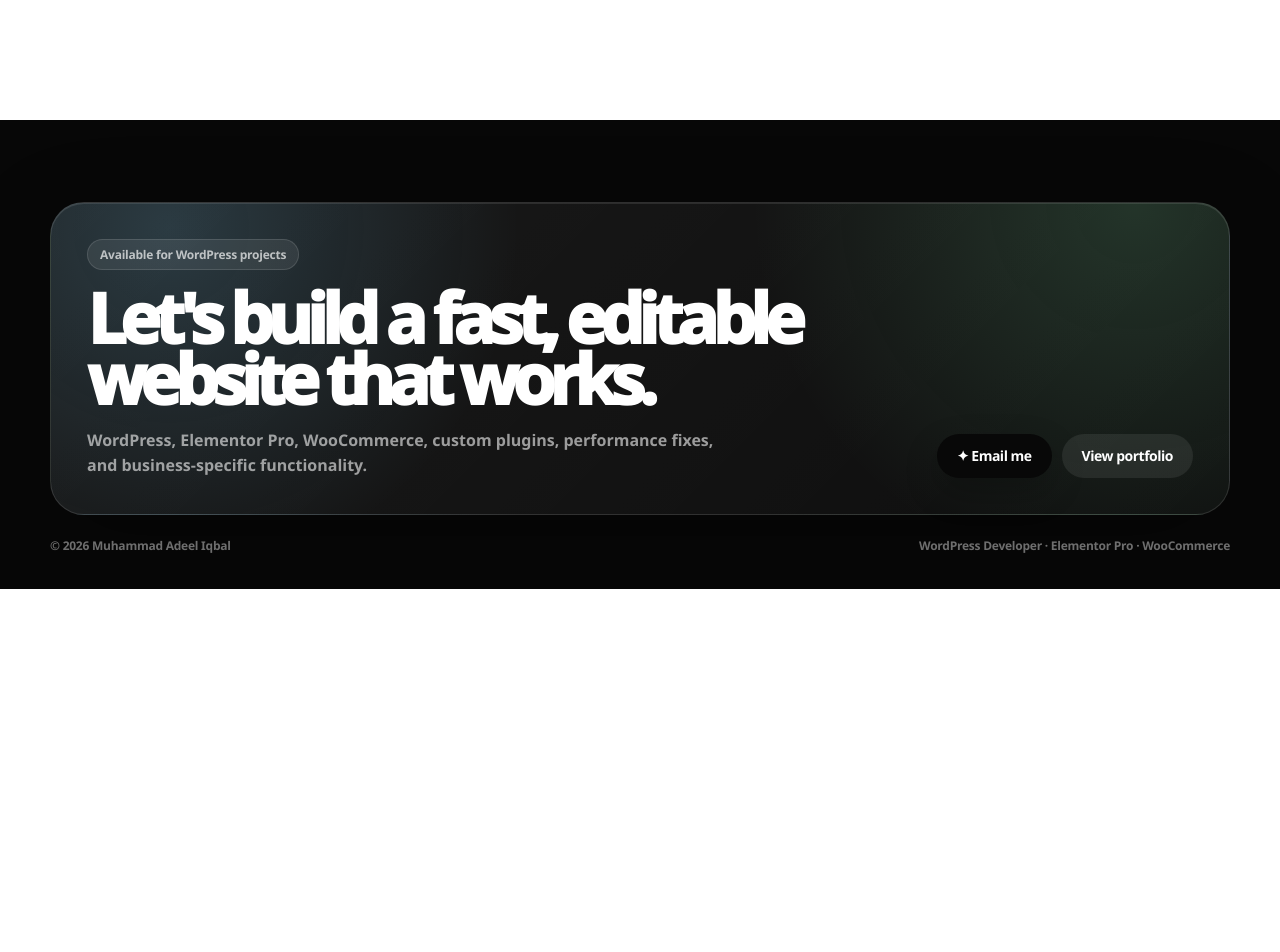
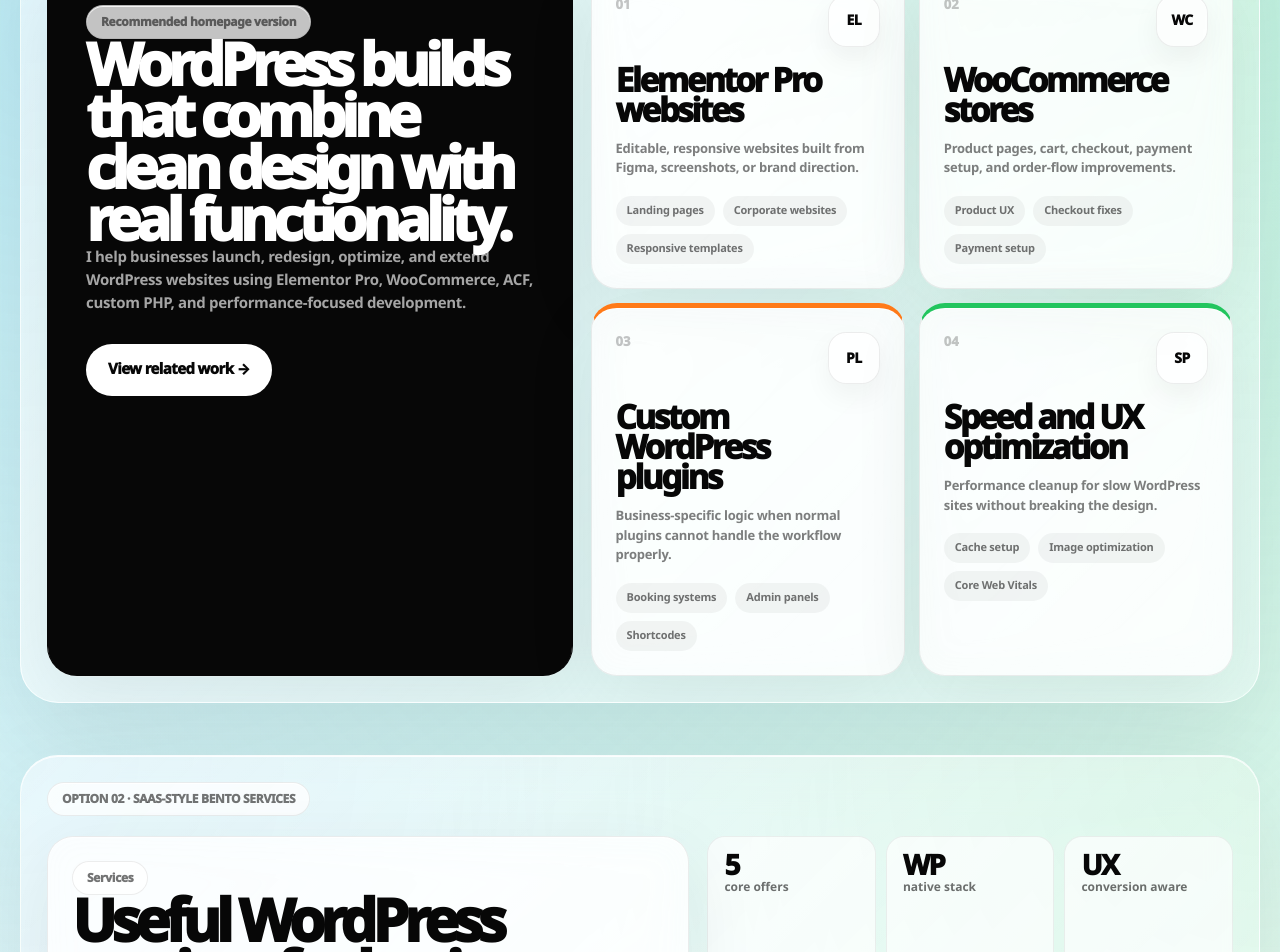
Before and after one commit to adeeliqbalanjum/Portfolio-v6, a Next.js app: page /services-section-options in a window 1280 px wide. Before the commit this address had no page. Shown: the part 680-1632 px from the top of the page. Before the commit the page ends 1269 px from the top, so only its background shows below. Built offline with nearby package versions, Linux system fonts and the light colour scheme; a web font is replaced by a local one.

Commit message:
Add services section preview page

```diff
--- /dev/null
+++ b/app/services-section-options/page.tsx
@@ -0,0 +1,227 @@
+import Link from "next/link";
+import styles from "./ServicesSectionOptions.module.css";
+
+const services = [
+  {
+    n: "01",
+    icon: "EL",
+    title: "Elementor Pro websites",
+    short: "Editable, responsive websites built from Figma, screenshots, or brand direction.",
+    detail: "For businesses that need a premium WordPress site they can still manage after launch.",
+    deliverables: ["Landing pages", "Corporate websites", "Responsive templates"],
+    proof: "Best for service businesses, consultants, healthcare, legal, and brand websites.",
+    accent: "accentBlue",
+  },
+  {
+    n: "02",
+    icon: "WC",
+    title: "WooCommerce stores",
+    short: "Product pages, cart, checkout, payment setup, and order-flow improvements.",
+    detail: "For stores that need a cleaner buying experience and fewer checkout problems.",
+    deliverables: ["Product UX", "Checkout fixes", "Payment setup"],
+    proof: "Best for product stores, service payments, digital products, and checkout cleanup.",
+    accent: "accentPurple",
+  },
+  {
+    n: "03",
+    icon: "PL",
+    title: "Custom WordPress plugins",
+    short: "Business-specific logic when normal plugins cannot handle the workflow properly.",
+    detail: "For booking forms, admin panels, pricing rules, shortcodes, and custom data flows.",
+    deliverables: ["Booking systems", "Admin panels", "Shortcodes"],
+    proof: "Best for custom booking, pricing, dashboards, forms, and approval workflows.",
+    accent: "accentOrange",
+  },
+  {
+    n: "04",
+    icon: "SP",
+    title: "Speed and UX optimization",
+    short: "Performance cleanup for slow WordPress sites without breaking the design.",
+    detail: "For websites that feel heavy, load slowly, or perform poorly on mobile devices.",
+    deliverables: ["Cache setup", "Image optimization", "Core Web Vitals"],
+    proof: "Best for slow WordPress websites, bloated plugins, weak mobile scores, and UX fixes.",
+    accent: "accentGreen",
+  },
+  {
+    n: "05",
+    icon: "ACF",
+    title: "Dynamic content systems",
+    short: "ACF, CPTs, templates, directories, filters, maps, and content-managed sections.",
+    detail: "For sites where clients need to manage repeated content without editing every page manually.",
+    deliverables: ["ACF fields", "CPT templates", "Search filters"],
+    proof: "Best for teams, workshops, directories, services, locations, and resource libraries.",
+    accent: "accentBlack",
+  },
+];
+
+function Tags({ items }: { items: string[] }) {
+  return <div className={styles.deliverables}>{items.map((item) => <span key={item}>{item}</span>)}</div>;
+}
+
+function MockWindow() {
+  return (
+    <div className={styles.mockWindow}>
+      <div className={styles.mockBar}><i /><i /><i /></div>
+      <div className={styles.mockBody}><span /><span /><span /></div>
+    </div>
+  );
+}
+
+function OptionOne() {
+  return (
+    <section className={styles.option}>
+      <div className={styles.optionBadge}>Option 01 · Dark intro + 2x2 service grid</div>
+      <div className={styles.splitGrid}>
+        <aside className={styles.darkIntro}>
+          <span className={styles.pill}>Recommended homepage version</span>
+          <h2>WordPress builds that combine clean design with real functionality.</h2>
+          <p>I help businesses launch, redesign, optimize, and extend WordPress websites using Elementor Pro, WooCommerce, ACF, custom PHP, and performance-focused development.</p>
+          <Link href="/portfolio" className={styles.cta}>View related work →</Link>
+        </aside>
+        <div className={styles.splitCards}>
+          {services.slice(0, 4).map((service) => (
+            <article className={`${styles.serviceCard} ${styles[service.accent]}`} key={service.title}>
+              <div className={styles.serviceTop}><span className={styles.index}>{service.n}</span><span className={styles.icon}>{service.icon}</span></div>
+              <h3>{service.title}</h3>
+              <p>{service.short}</p>
+              <Tags items={service.deliverables} />
+            </article>
+          ))}
+        </div>
+      </div>
+    </section>
+  );
+}
+
+function OptionTwo() {
+  return (
+    <section className={styles.option}>
+      <div className={styles.optionBadge}>Option 02 · SaaS-style bento services</div>
+      <div className={styles.bentoIntro}>
+        <div className={styles.glassCard}>
+          <span className={styles.pill}>Services</span>
+          <h2>Useful WordPress services for business websites that need to work.</h2>
+          <p>This layout feels modern and productized. It makes your services look like a premium system instead of simple cards.</p>
+        </div>
+        <div className={styles.bentoMini}>
+          <span><strong>5</strong> core offers</span>
+          <span><strong>WP</strong> native stack</span>
+          <span><strong>UX</strong> conversion aware</span>
+        </div>
+      </div>
+      <div className={styles.bentoGrid}>
+        {services.map((service) => (
+          <article className={`${styles.bentoPanel} ${styles[service.accent]}`} key={service.title}>
+            <div className={styles.cardTop}><span className={styles.index}>{service.n}</span><span className={styles.icon}>{service.icon}</span></div>
+            <h3>{service.title}</h3>
+            <p>{service.detail}</p>
+            <Tags items={service.deliverables} />
+            <MockWindow />
+          </article>
+        ))}
+      </div>
+    </section>
+  );
+}
+
+function OptionThree() {
+  return (
+    <section className={styles.option}>
+      <div className={styles.optionBadge}>Option 03 · Technical timeline layout</div>
+      <div className={styles.horizontalHeader}>
+        <div>
+          <span className={styles.pill}>Build capabilities</span>
+          <h2>From page build to custom WordPress system.</h2>
+        </div>
+        <p>This version is strong when you want clients to understand exactly what each service solves.</p>
+      </div>
+      <div className={styles.timeline}>
+        {services.map((service) => (
+          <article className={styles.timelineCard} key={service.title}>
+            <span className={styles.timelineNumber}>{service.n}</span>
+            <div>
+              <h3>{service.title}</h3>
+              <p>{service.short}</p>
+              <Tags items={service.deliverables} />
+            </div>
+            <div className={styles.timelineProof}>{service.proof}</div>
+          </article>
+        ))}
+      </div>
+    </section>
+  );
+}
+
+function OptionFour() {
+  return (
+    <section className={styles.option}>
+      <div className={styles.optionBadge}>Option 04 · Horizontal premium cards</div>
+      <div className={styles.horizontalHeader}>
+        <div>
+          <span className={styles.pill}>Swipe / scroll services</span>
+          <h2>Clean cards with large service titles.</h2>
+        </div>
+        <p>This feels editorial and premium. It is useful if you want a lighter section with less vertical height.</p>
+      </div>
+      <div className={styles.horizontalTrack}>
+        {services.map((service) => (
+          <article className={`${styles.compactCard} ${styles[service.accent]}`} key={service.title}>
+            <div>
+              <div className={styles.cardTop}><span className={styles.index}>{service.n}</span><span className={styles.icon}>{service.icon}</span></div>
+              <h3>{service.title}</h3>
+              <p>{service.short}</p>
+            </div>
+            <Tags items={service.deliverables} />
+          </article>
+        ))}
+      </div>
+    </section>
+  );
+}
+
+function OptionFive() {
+  return (
+    <section className={styles.option}>
+      <div className={styles.optionBadge}>Option 05 · Productized service packages</div>
+      <div className={styles.pricingGrid}>
+        <aside className={styles.pricingIntro}>
+          <span className={styles.pill}>Offer structure</span>
+          <h2>Service packages that are easier for clients to buy.</h2>
+          <p>This version is best for conversion because it groups your work into clear business outcomes.</p>
+        </aside>
+        {[
+          { name: "Launch", services: [services[0], services[4]], lines: ["New business website", "Editable pages", "ACF/CPT structure"] },
+          { name: "Sell", services: [services[1]], lines: ["WooCommerce setup", "Checkout UX", "Payment flow"] },
+          { name: "Extend", services: [services[2], services[3]], lines: ["Custom plugin logic", "Speed cleanup", "Technical fixes"] },
+        ].map((pack) => (
+          <article className={styles.priceCard} key={pack.name}>
+            <span className={styles.pill}>{pack.name}</span>
+            <strong>{pack.name}</strong>
+            <p>{pack.services.map((service) => service.title).join(" + ")}</p>
+            <div className={styles.priceList}>{pack.lines.map((line) => <span key={line}>• {line}</span>)}</div>
+          </article>
+        ))}
+      </div>
+    </section>
+  );
+}
+
+export default function ServicesSectionOptionsPage() {
+  return (
+    <main className={styles.page}>
+      <Link href="/" className={styles.back}>← Back home</Link>
+      <header className={styles.header}>
+        <span className={styles.badge}>Services section preview options</span>
+        <h1>Five better layouts <span>for your services section</span></h1>
+        <p>Each option uses improved service copy, stronger hierarchy, cleaner spacing, and a different layout direction so we can choose the best one before pushing it to the homepage.</p>
+      </header>
+      <div className={styles.stack}>
+        <OptionOne />
+        <OptionTwo />
+        <OptionThree />
+        <OptionFour />
+        <OptionFive />
+      </div>
+    </main>
+  );
+}
```
